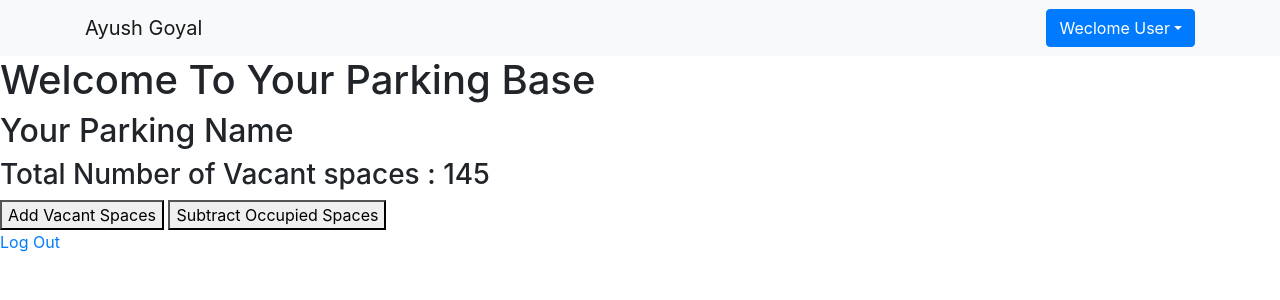
After one commit to ayush6624/ms-hackathon, a Flask app: page /operator/dashboard in a window 1280 px wide. The commit adds this page. Shown: the top 300 px of the page. Run offline with Flask 2, Linux system fonts and the light colour scheme; the visitor is signed in with stand-in values (Sample User, id 1); some libraries are stand-ins or nearby versions.

Commit message:
Added Dashboard and login

```diff
--- a/app.py
+++ b/app.py
@@ -23,18 +23,18 @@ objectEndpoint = ''
 def login_required(f):
     @wraps(f)
     def wrap(*args, **kwargs):
-        if 'email' in session:
+        if 'username' in session:
             return f(*args, **kwargs)
         else:
             flash("Login First!")
-            return(redirect("/accounts"))
+            return(redirect("/operator/login"))
     return wrap
 
 
 @app.route('/secret')
 @login_required
 def secret():
-    return session['email']
+    return session['username']
 
 
 @app.route('/operator/signup', methods=['GET', 'POST'])
@@ -79,6 +79,25 @@ def operator_signup():
         print(objectEndpoint)
         # return objectEndpoint
         return "DONNEEE"
+
+
+@app.route('/operator/login', methods=['GET', 'POST'])
+def login():
+    if request.method == 'GET':
+        return render_template('login.html')
+    else:
+        username = request.form["username"]
+        password = request.form["password"]
+        users = mongo.parking.lot
+        login_user = users.find_one({"username": username})
+
+        if login_user:
+            orig_pass = login_user['password']
+            if bcrypt.hashpw(password.encode('utf-8'), orig_pass) == orig_pass:
+                session['username'] = username
+                return redirect('/operator/dashboard')
+            return "Invalid username/password combination"
+        return "invalid username"
 
 
 @app.route('/public')
@@ -139,7 +158,7 @@ def not_found(e):
     return render_template("404.html", error='404'), 404
 
 
-@app.route('/dashboard')
+@app.route('/operator/dashboard')
 @login_required
 def dashboard():
     return render_template('dashboard.html')
--- /dev/null
+++ b/assets/dashboard.js
@@ -0,0 +1,19 @@
+var add = document.querySelector('#add');
+var subtract = document.querySelector('#subtract');
+var number = document.querySelector('#number');
+var number2 = document.querySelector('#number').innerText;
+var number1 = parseInt(number2, 10);
+
+add.addEventListener('click', function() {
+  number1 = number1 + 1;
+  number.textContent = number1;
+  add.style.background = 'yellow';
+  subtract.style.background = 'white';
+});
+
+subtract.addEventListener('click', function() {
+  number1 = number1 - 1;
+  number.textContent = number1;
+  subtract.style.background = 'yellow';
+  add.style.background = 'white';
+});
--- /dev/null
+++ b/templates/dashboard.html
@@ -0,0 +1,60 @@
+<!DOCTYPE html>
+<html lang="en">
+  <head>
+    <meta charset="UTF-8" />
+    <meta name="viewport" content="width=device-width, initial-scale=1.0" />
+    <meta http-equiv="X-UA-Compatible" content="ie=edge" />
+    <link rel="stylesheet" href="https://cdnjs.cloudflare.com/ajax/libs/twitter-bootstrap/4.3.1/css/bootstrap.min.css" />
+    <link rel="stylesheet" href="https://cdnjs.cloudflare.com/ajax/libs/plyr/3.5.6/plyr.css" />
+    <style>
+      ::-webkit-scrollbar {
+        display: none;
+      }
+    </style>
+    <title>MyApp</title>
+  </head>
+
+  <body>
+    <nav class="navbar navbar-light navbar-expand-md bg-light navigation-clean">
+      <div class="container">
+        <a class="navbar-brand" href="/">Ayush Goyal</a>
+        <button class="navbar-toggler" type="button" data-toggle="collapse" data-target="#navbarNavDropdown" aria-controls="navbarNavDropdown" aria-expanded="false" aria-label="Toggle navigation">
+          <span class="navbar-toggler-icon"></span>
+        </button>
+        <div class="collapse navbar-collapse justify-content-end" id="navbarNavDropdown">
+          <li class="navbar-nav dropdown ">
+            <a class="btn btn-primary ml-auto dropdown-toggle" role="button" data-toggle="dropdown" href="/operator/login"> Weclome User</a>
+            <div class="dropdown-menu dropdown-menu-right">
+              <a class="dropdown-item" href="/dashboard">Dashboard</a>
+              <a class="dropdown-item" href="/logout">Logout</a>
+            </div>
+          </li>
+        </div>
+      </div>
+    </nav>
+
+    <div id="container">
+      <style>
+        a {
+          text-decoration: none;
+        }
+        a:hover {
+          text-decoration: none;
+          cursor: pointer;
+        }
+      </style>
+      <body>
+        <h1>Welcome To Your Parking Base</h1>
+        <h2>Your Parking Name</h2>
+        <h3>Total Number of Vacant spaces : <span id="number"> 145 </span></h3>
+        <button id="add">Add Vacant Spaces</button>
+        <button id="subtract">Subtract Occupied Spaces</button>
+        <p><a href="loginform.html">Log Out</a></p>
+      </body>
+    </div>
+    <script src="https://cdnjs.cloudflare.com/ajax/libs/jquery/3.4.1/jquery.min.js"></script>
+    <script src="https://cdnjs.cloudflare.com/ajax/libs/popper.js/1.12.9/umd/popper.min.js"></script>
+    <script src="https://cdnjs.cloudflare.com/ajax/libs/twitter-bootstrap/4.3.1/js/bootstrap.min.js"></script>
+    <script src="/assets/dashboard.js"></script>
+  </body>
+</html>
```
Also changed, not shown: templates/login.html (+9 -8 lines).
